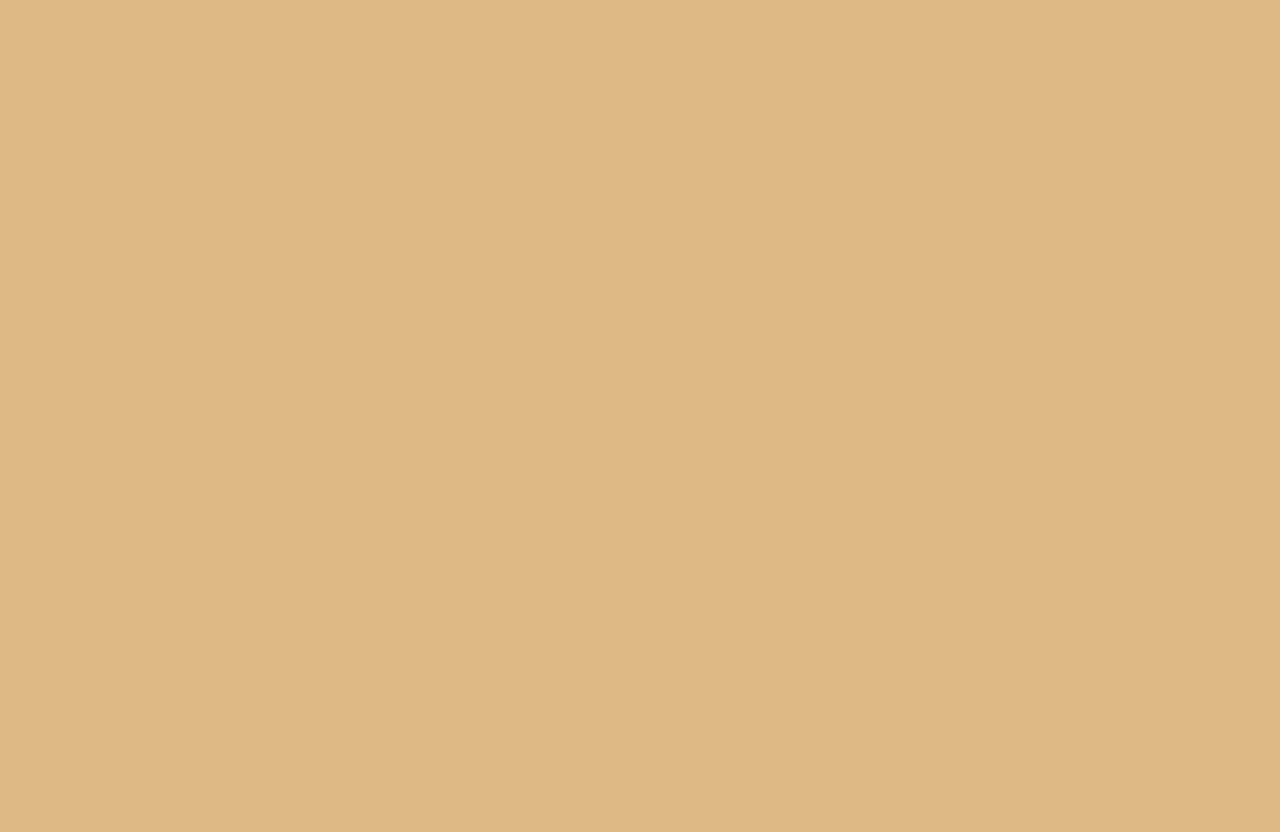
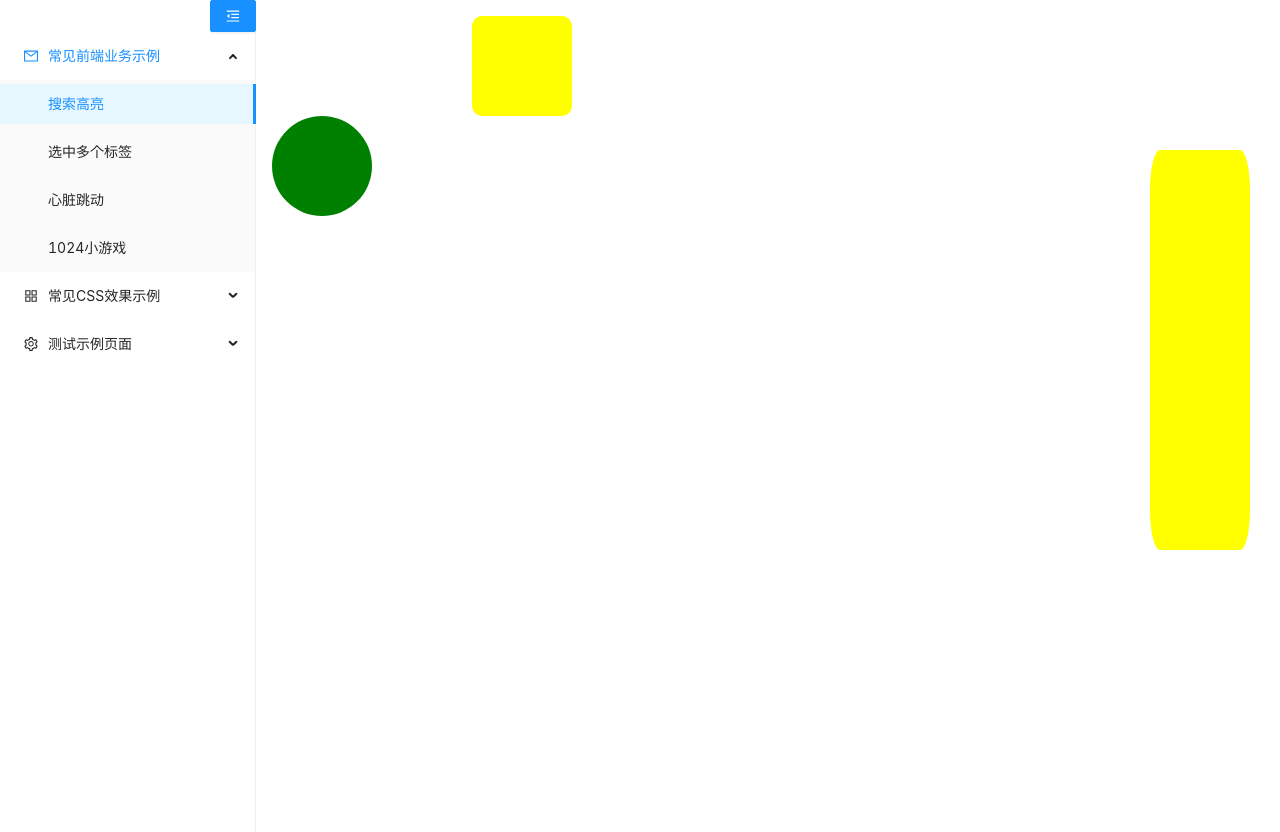
Before and after one commit to Jlnvv-tom/freedom-project-vue, a Vue app: page /demo/transition-transform in a window 1280 px wide. Before the commit this address had no page. Before the commit the page ends 800 px from the top, so only its background shows below. Built offline with nearby package versions, Linux system fonts and the light colour scheme.

Commit message:
✨ feat: css动画

```diff
--- a/h5/test.js
+++ b/h5/test.js
@@ -1,4 +1,4 @@
-let treeData = [
+//let treeData = [
 {
   isLeaf: true,
     title: '标题一',
--- a/src/router/demo.ts
+++ b/src/router/demo.ts
@@ -48,6 +48,14 @@ export const demoRoutes = [
     component: import("@/views/demo/css-collect/flex/index.vue"),
   },
   {
+    path: "/demo/transition-transform",
+    name: "demo.transition.transform",
+    meta: { title: "transition" },
+    component: import(
+      "@/views/demo/css-collect/transition-transform/index.vue"
+    ),
+  },
+  {
     path: "/test-page/custom-event",
     name: "test-page.custom-event",
     meta: { title: "拖拽树测试示例" },
--- a/src/views/demo/css-collect/flex/index.vue
+++ b/src/views/demo/css-collect/flex/index.vue
@@ -35,9 +35,9 @@ p {
 }
 
 /* Make it work */
-:global(body) {
+/* :global(body) {
   width: 100vw;
   height: 100vh;
   background-color: burlywood;
-}
+} */
 </style>
--- /dev/null
+++ b/src/views/demo/css-collect/transition-transform/index.vue
@@ -0,0 +1,117 @@
+<template>
+  <div class="container">
+    <div class="box1" :class="{ 'toggle-status': isToggle }" @click="toggle"></div>
+
+    <div class="animation-box"> </div>
+    <div class="fish"> </div>
+  </div>
+</template>
+<script setup lang="ts">
+import { ref } from 'vue';
+const isToggle = ref(false);
+const toggle = () => {
+  isToggle.value = !isToggle.value;
+  console.log(`output->isToggle.value`, isToggle.value)
+}
+</script>
+<style lang="less" scoped>
+.container {
+  width: 100%;
+  height: 100%;
+
+  .box1 {
+    width: 100px;
+    height: 400px;
+    border-radius: 10%;
+    background-color: yellow;
+    position: absolute;
+    right: 30px;
+    top: 150px;
+    transition-duration: 1s;
+    transition-property: width, background-color, height, border-radius, transform, opacity;
+
+    &:active {
+      background-color: green;
+      width: 50px;
+      height: 50px;
+      // border-radius: 100%;
+      opacity: .1;
+      transform: translate(-200px, -100px);
+      // transform: scale(2);
+    }
+
+    .toggle-status {
+      background-color: green;
+      width: 50px;
+      height: 50px;
+      // opacity: 0;
+    }
+
+  }
+
+  .animation-box {
+    width: 100px;
+    height: 100px;
+    border-radius: 10%;
+    background-color: orange;
+    position: relative;
+    // right: 600px;
+    // top: 300px;
+    // animation: myanimation;
+    animation: myanimation 4s infinite;
+  }
+
+  @keyframes myanimation {
+    0% {
+      background: red;
+      left: 0px;
+      top: 0px;
+    }
+
+    25% {
+      background: yellow;
+      left: 200px;
+      top: 0px;
+    }
+
+    50% {
+      background: blue;
+      left: 200px;
+      top: 200px;
+    }
+
+    75% {
+      background: red;
+      left: 0px;
+      top: 200px;
+    }
+
+    100% {
+      background: green;
+      left: 0px;
+      top: 0px;
+    }
+  }
+
+  .fish {
+    width: 100px;
+    height: 100px;
+    border-radius: 50%;
+    background: green;
+    position: relative;
+    animation: mymove 6s infinite;
+    -webkit-animation: fishcMovie 5s infinite;
+    /* Safari and Chrome */
+  }
+
+  @keyframes fishcMovie {
+    from {
+      left: 0px;
+    }
+
+    to {
+      left: 333px;
+    }
+  }
+}
+</style>
--- a/src/views/home/show.vue
+++ b/src/views/home/show.vue
@@ -27,6 +27,7 @@
           <a-menu-item key="/demo/ground-glass">毛玻璃效果</a-menu-item>
           <a-menu-item key="/demo/ground-glass-2">毛玻璃效果2</a-menu-item>
           <a-menu-item key="/demo/flex-layout">flex布局</a-menu-item>
+          <a-menu-item key="/demo/transition-transform">css 过渡-转换</a-menu-item>
         </a-sub-menu>
         <!-- <a-sub-menu key="sub3">
           <template #icon>
```
Lines whose indentation alone changed are shown as unchanged.
